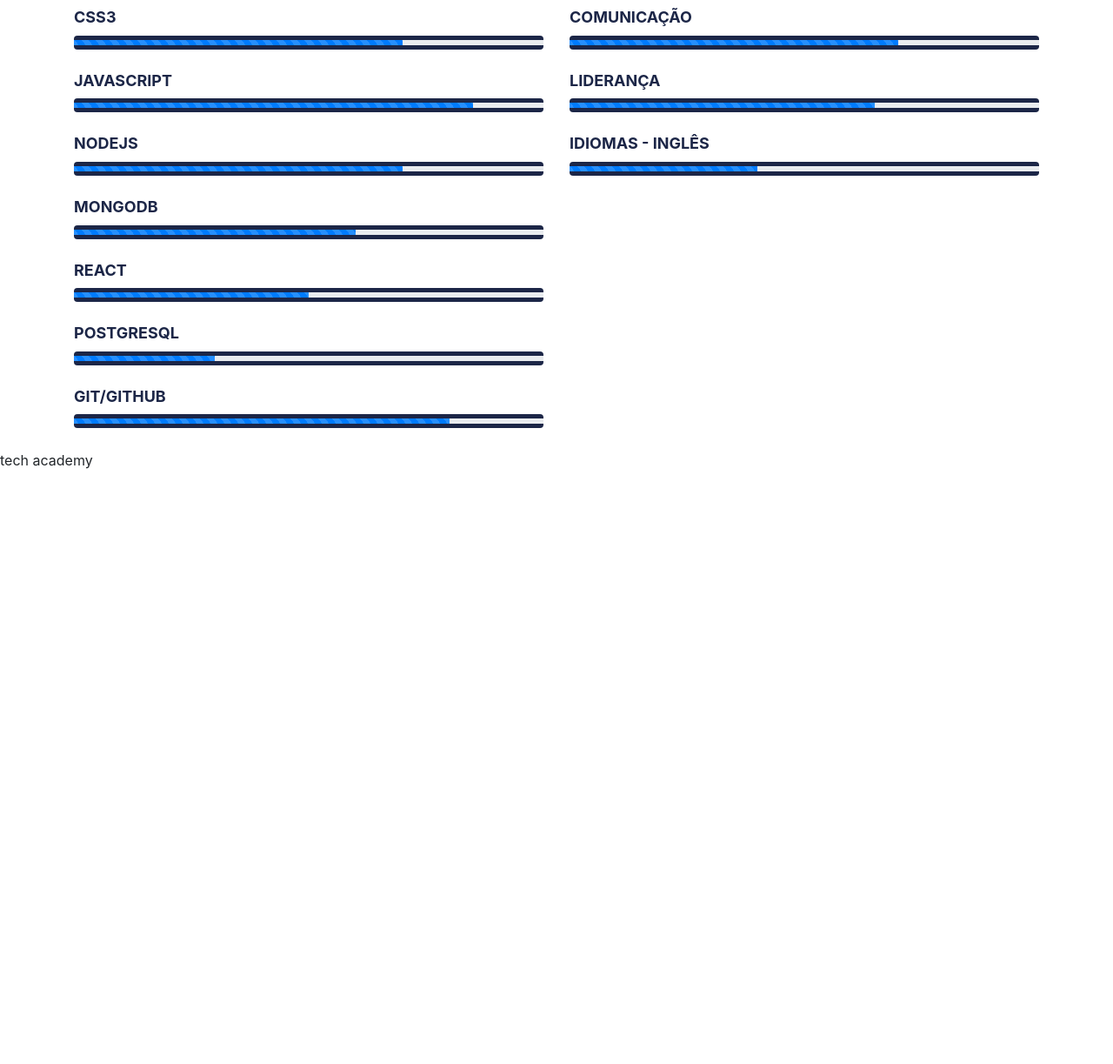
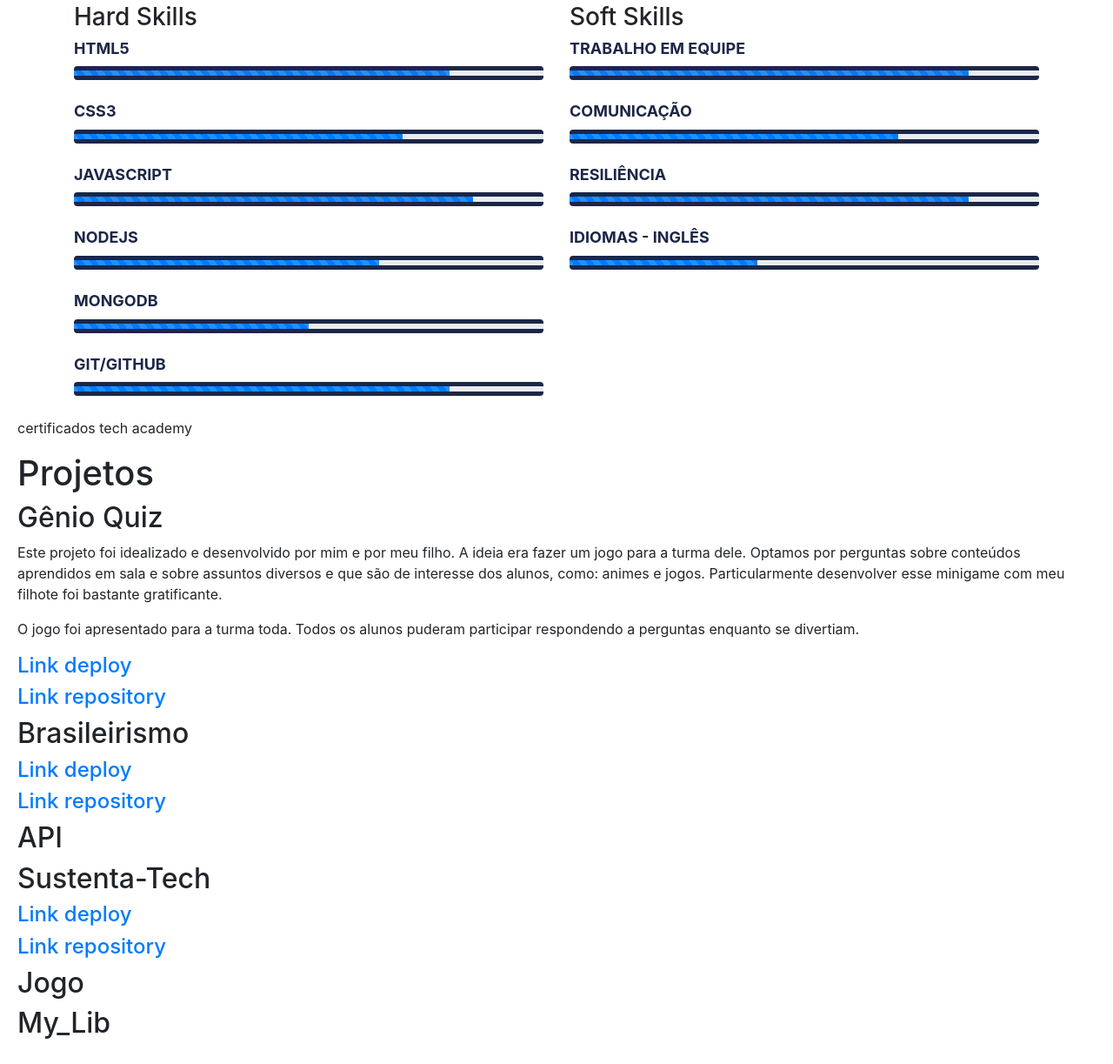
Before and after one commit to MarioCesarCF/My_Portfolio, a plain HTML site: page index.html in a window 1280 px wide. Shown: the part 433-1656 px from the top of the page at 87% size. Before the commit the page ends 990 px from the top, so only its background shows below. Drawn offline with nearby package versions, Linux system fonts and the light colour scheme.

Commit message:
update projects

```diff
--- a/css/style.css
+++ b/css/style.css
@@ -1,3 +1,6 @@
+body {
+    padding: 20px;
+}
 .progress-title{
     font-size: 18px;
     font-weight: 700;
--- a/index.html
+++ b/index.html
@@ -24,10 +24,11 @@
                 mas ótimos, amigos. Estou focado em conseguir mais qualidade de vida para minha família.</p>
 
             <p> Trabalho desde 2011 no setor público, nas áreas de meio ambiente e saúde, mas há quase dois anos recebi
-                bastante apoio de alguns amigos para fazer a transição de carreira e ingressar na área de TI. </p>
+                bastante apoio de alguns amigos para fazer transição de carreira e ingressar na área de  Tecnologia da Informação. Então comecei a estudar e logo fiquei fascinado por desenvolvimento web! </p>
 
-            <p>Me dedico aos estudos constantemente e me sinto cada vez mais preparado para o mercado. E estou cursando
-                a Graduação em Tecnologia em Sistemas para Internet - TSI pelo IFES/UNAC.</p>
+            <p>Me dedico aos estudos constantemente e me sinto cada vez mais preparado. Estou cursando a graduação em Tecnologia em Sistemas para Internet - TSI pelo IFES/UNAC. Além da graduação foco meus estudos em Javascript, React, NodeJS, Sass, Bootstrap, MongoDB e PostgreSQL.</p>
+
+            <p>Para aperfeiçoamento de softskills trabalho com minha equipe, a TechTeam, em projetos em conjunto, onde aperfeiçoamos habilidades como organização, liderança, comunicação e uso de outras tecnologias que nos ajudam na elaboração dos trabalhos. Inclusive fomos campeões de um hackathon graças a essas habilidades.</p>
             <a href="./assets/CV_MarioCesar.pdf" download="CV_MarioCesar.pdf">Baixar meu Currículo</a>
         </section>
         <section id="skills">
@@ -53,16 +54,16 @@
                                 style="width:85%;"></div>
                         </div>
                         <h3 class="progress-title">NODEJS</h3>
-                        <div class="progress">
+                        <div class="progress" title="65%">
                             <div class="progress-bar progress-bar-danger progress-bar-striped active"
-                                style="width:70%;"></div>
+                                style="width:65%;"></div>
                         </div>
                         <h3 class="progress-title">MONGODB</h3>
                         <div class="progress">
                             <div class="progress-bar progress-bar-danger progress-bar-striped active"
-                                style="width:60%;"></div>
+                                style="width:50%;"></div>
                         </div>
-                        <h3 class="progress-title">REACT</h3>
+                        <!-- <h3 class="progress-title">REACT</h3>
                         <div class="progress">
                             <div class="progress-bar progress-bar-danger progress-bar-striped active"
                                 style="width:50%;"></div>
@@ -71,7 +72,7 @@
                         <div class="progress">
                             <div class="progress-bar progress-bar-danger progress-bar-striped active"
                                 style="width:30%;"></div>
-                        </div>
+                        </div> -->
                         <h3 class="progress-title">GIT/GITHUB</h3>
                         <div class="progress">
                             <div class="progress-bar progress-bar-danger progress-bar-striped active"
@@ -91,10 +92,10 @@
                             <div class="progress-bar progress-bar-info progress-bar-striped active" style="width:70%;">
                             </div>
                         </div>
-                        <h3 class="progress-title">LIDERANÇA</h3>
+                        <h3 class="progress-title">RESILIÊNCIA</h3>
                         <div class="progress">
                             <div class="progress-bar progress-bar-danger progress-bar-striped active"
-                                style="width:65%;"></div>
+                                style="width:85%;"></div>
                         </div>
                         <h3 class="progress-title">IDIOMAS - INGLÊS</h3>
                         <div class="progress">
@@ -105,15 +106,38 @@
                 </div>
             </div>
 
-            <div class="container">
-                <div class="row">
-
+            <p>certificados tech academy</p>
+        </section>
+        <section id="projects">
+            <h1>Projetos</h1>
+            <div class="projetos">
+                <div class="projeto">
+                    <h2>Gênio Quiz</h2>
+                    <p>Este projeto foi idealizado e desenvolvido por mim e por meu filho. A ideia era fazer um jogo para a turma dele. Optamos por perguntas sobre conteúdos aprendidos em sala e sobre assuntos diversos e que são de interesse dos alunos, como: animes e jogos. Particularmente desenvolver esse minigame com meu filhote foi bastante gratificante.</p>
+                    <p>O jogo foi apresentado para a turma toda. Todos os alunos puderam participar respondendo a perguntas enquanto se divertiam.</p>
+                    <a href="https://mariocesarcf.github.io/Genio-Quiz-4-Ano/"><h4>Link deploy</h4></a>
+                    <a href="https://github.com/MarioCesarCF/Genio-Quiz-4-Ano"><h4>Link repository</h4></a>
+                </div>
+                <div class="projeto">
+                    <h2>Brasileirismo</h2>
+                    <a href="https://mariocesarcf.github.io/ProjetoDev/"><h4>Link deploy</h4></a>
+                    <a href="https://github.com/MarioCesarCF/ProjetoDev"><h4>Link repository</h4></a>
+                </div>
+                <div class="projeto">
+                    <h2>API</h2>
+                </div>
+                <div class="projeto">
+                    <h2>Sustenta-Tech</h2>
+                    <a href="https://mariocesarcf.github.io/TechTeamProject/"><h4>Link deploy</h4></a>
+                    <a href="https://github.com/MarioCesarCF/TechTeamProject"><h4>Link repository</h4></a>
+                </div>
+                <div class="projeto">
+                    <h2>Jogo</h2>
+                </div>
+                <div class="projeto">
+                    <h2>My_Lib</h2>
                 </div>
             </div>
-
-            <p>tech academy</p>
-        </section>
-        <section id="projects">
 
         </section>
 
```
Also changed, not shown: 1 other file.
